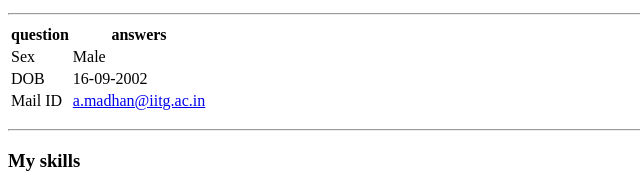
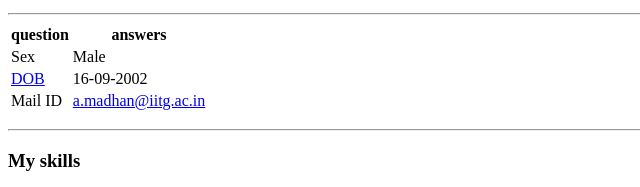
Before and after one commit to chintu520/first_html, a plain HTML site: page index.html in a window 1280 px wide. Shown: the part 384-571 px from the top of the page, 0-640 px from the left. Drawn offline with Linux system fonts and the light colour scheme.

Commit message:
Update index.html

```diff
--- a/index.html
+++ b/index.html
@@ -72,7 +72,7 @@
     </tr>
     <tr>
     <td>
-      DOB
+        <a href="intro.html">DOB</a>
     </td>
     <td>
       16-09-2002
```
